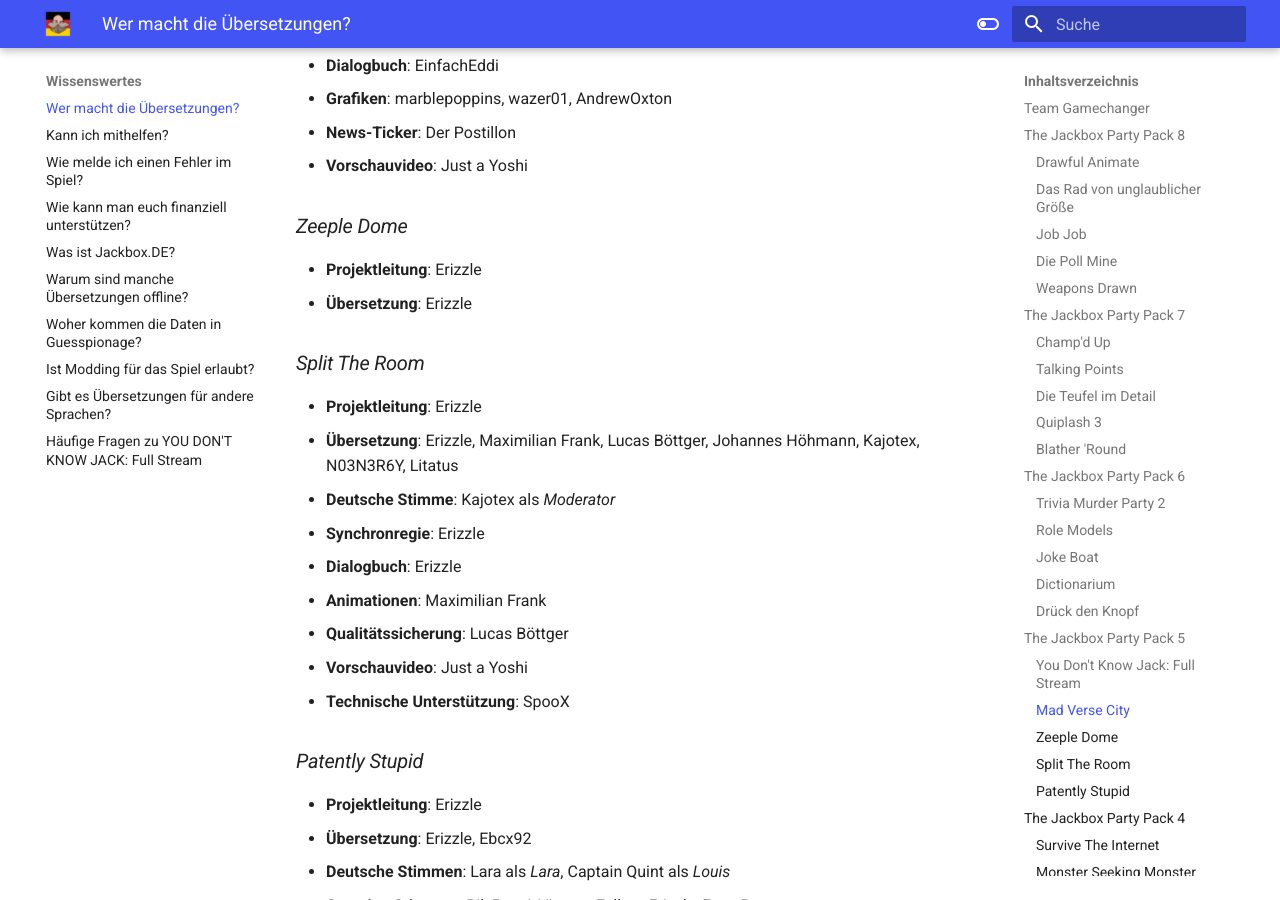
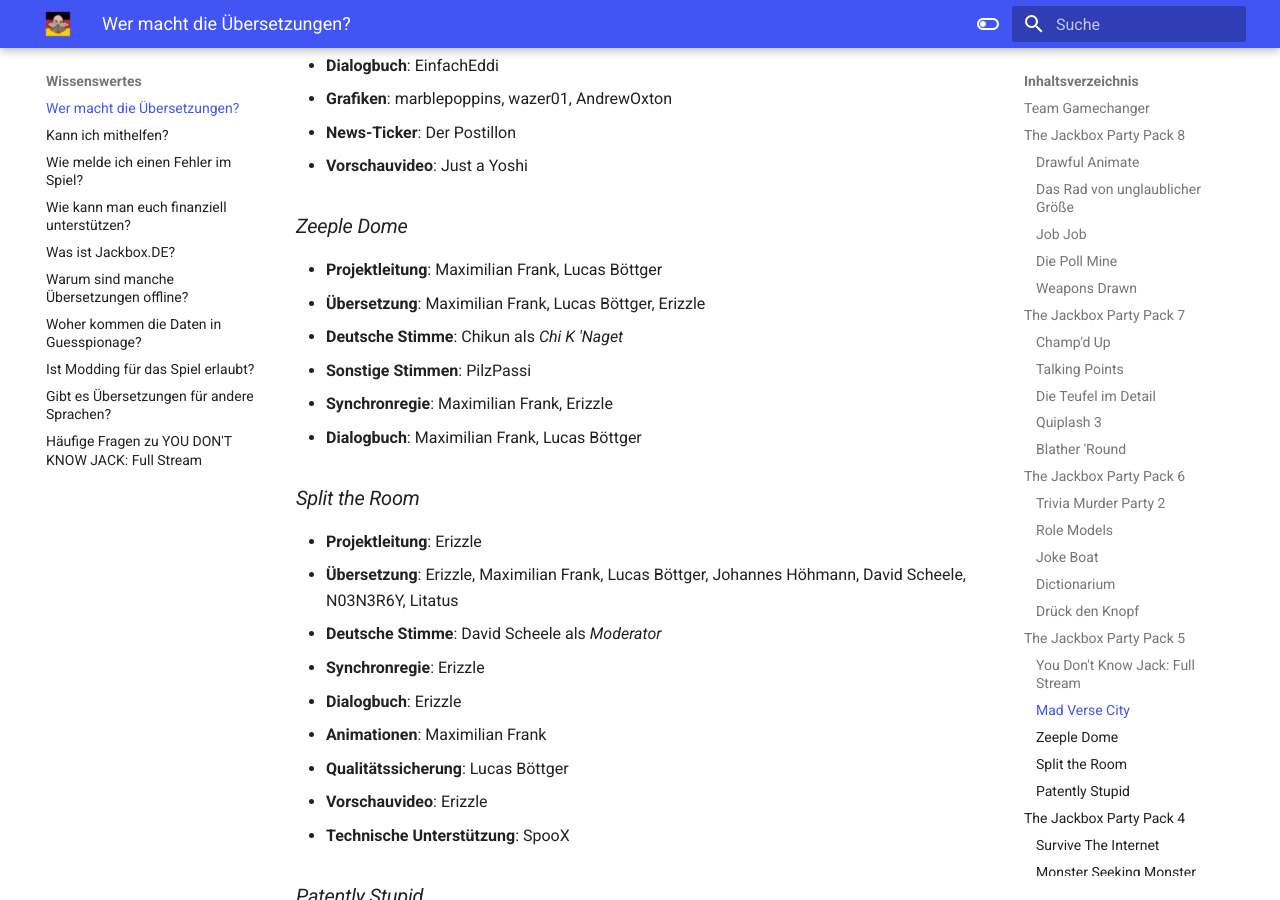
Before and after one commit to Team-Gamechanger/Support-Center, an MkDocs documentation site: the page built from docs/Wissenswertes/DasTeam.md, in a window 1280 px wide and 900 px high, scrolled down 6741 px. Built offline with MkDocs 1.6.1 and Material for MkDocs 9.7.7, drawn with Linux system fonts in a browser that asks for light colours; some of the changed text lies outside the part shown.

Commit message:
Update DasTeam.md

```diff
--- a/docs/Wissenswertes/DasTeam.md
+++ b/docs/Wissenswertes/DasTeam.md
@@ -216,18 +216,22 @@
 - **Vorschauvideo**: Just a Yoshi
 
 ### *Zeeple Dome*
+- **Projektleitung**: Maximilian Frank, Lucas Böttger
+- **Übersetzung**: Maximilian Frank, Lucas Böttger, Erizzle
+- **Deutsche Stimme**: Chikun als *Chi K 'Naget*
+- **Sonstige Stimmen**: PilzPassi
+- **Synchronregie**: Maximilian Frank, Erizzle
+- **Dialogbuch**: Maximilian Frank, Lucas Böttger
+
+### *Split the Room*
 - **Projektleitung**: Erizzle
-- **Übersetzung**: Erizzle
-
-### *Split The Room*
-- **Projektleitung**: Erizzle
-- **Übersetzung**: Erizzle, Maximilian Frank, Lucas Böttger, Johannes Höhmann, Kajotex, N03N3R6Y, Litatus
-- **Deutsche Stimme**: Kajotex als *Moderator*
+- **Übersetzung**: Erizzle, Maximilian Frank, Lucas Böttger, Johannes Höhmann, David Scheele, N03N3R6Y, Litatus
+- **Deutsche Stimme**: David Scheele als *Moderator*
 - **Synchronregie**: Erizzle
 - **Dialogbuch**: Erizzle
 - **Animationen**: Maximilian Frank
 - **Qualitätssicherung**: Lucas Böttger
-- **Vorschauvideo**: Just a Yoshi
+- **Vorschauvideo**: Erizzle
 - **Technische Unterstützung**: SpooX
 
 ### *Patently Stupid*
@@ -281,7 +285,7 @@
 - **Projektleitung**: Erizzle
 - **Übersetzung**: Ebcx92, Erizzle
 - **Deutsche Stimme**: Malte Janßen als *Alter Mann*
-- **Sonstige Stimmen**: Aquamaui, Lara Schmidt, Kajotex, Elmonaut, Captain Quint, Erizzle, Amina Mehmedovic
+- **Sonstige Stimmen**: Aquamaui, Lara Schmidt, David Scheele, Elmonaut, Captain Quint, Erizzle, Amina Mehmedovic
 - **Synchronregie**: Erizzle
 - **Credits-Song**: Malte Janßen (Vocals), Erizzle (Lyrics & Mix)
 - **Dialogbuch**: Erizzle
@@ -323,7 +327,7 @@
 - **Projektleitung**: Erizzle
 - **Übersetzung**: Erizzle, Ebcx92, Cedrik Pleßmann
 - **Deutsche Stimme**: Vincent Fallow als *Moderator*
-- **Sonstige Stimmen**: Malte Janßen, Melanie Ziegler, PilzPassi, Lara Schmidt, EinfachEddi, DrGaslight, ItsMinefail, Kajotex, SnowSoulAngel, brankerl, Bernhard Wangler, Reaperette, Erizzle
+- **Sonstige Stimmen**: Malte Janßen, Melanie Ziegler, PilzPassi, Lara Schmidt, EinfachEddi, DrGaslight, ItsMinefail, David Scheele, SnowSoulAngel, brankerl, Bernhard Wangler, Reaperette, Erizzle
 - **Synchronregie**: Erizzle
 - **Dialogbuch**: Erizzle
 - **Grafiken**: UnrulyJuli3
@@ -337,7 +341,7 @@
 ### *Bomb Corp.*
 - **Projektleitung**: Erizzle
 - **Übersetzung**: Erizzle, Maximilian Frank
-- **Deutsche Stimmen**: Pascal Schuster als *Gregor*, Lara Schmidt als *Michaela*, Malte Janßen als *Alter Mann*, Susanna Cuda als *Linda*, myFLASHware als *Kevin*, Kajotex als *Roboter*, Fabian Zänker als *Bruno der Hund*
+- **Deutsche Stimmen**: Pascal Schuster als *Gregor*, Lara Schmidt als *Michaela*, Malte Janßen als *Alter Mann*, Susanna Cuda als *Linda*, myFLASHware als *Kevin*, David Scheele als *Roboter*, Fabian Zänker als *Bruno der Hund*
 - **Sonstige Stimmen**: Julius Busch und Reaperette als *Aushilfen*
 - **Synchronregie**: Erizzle
 - **Dialogbuch**: Erizzle, Maximilian Frank
```
